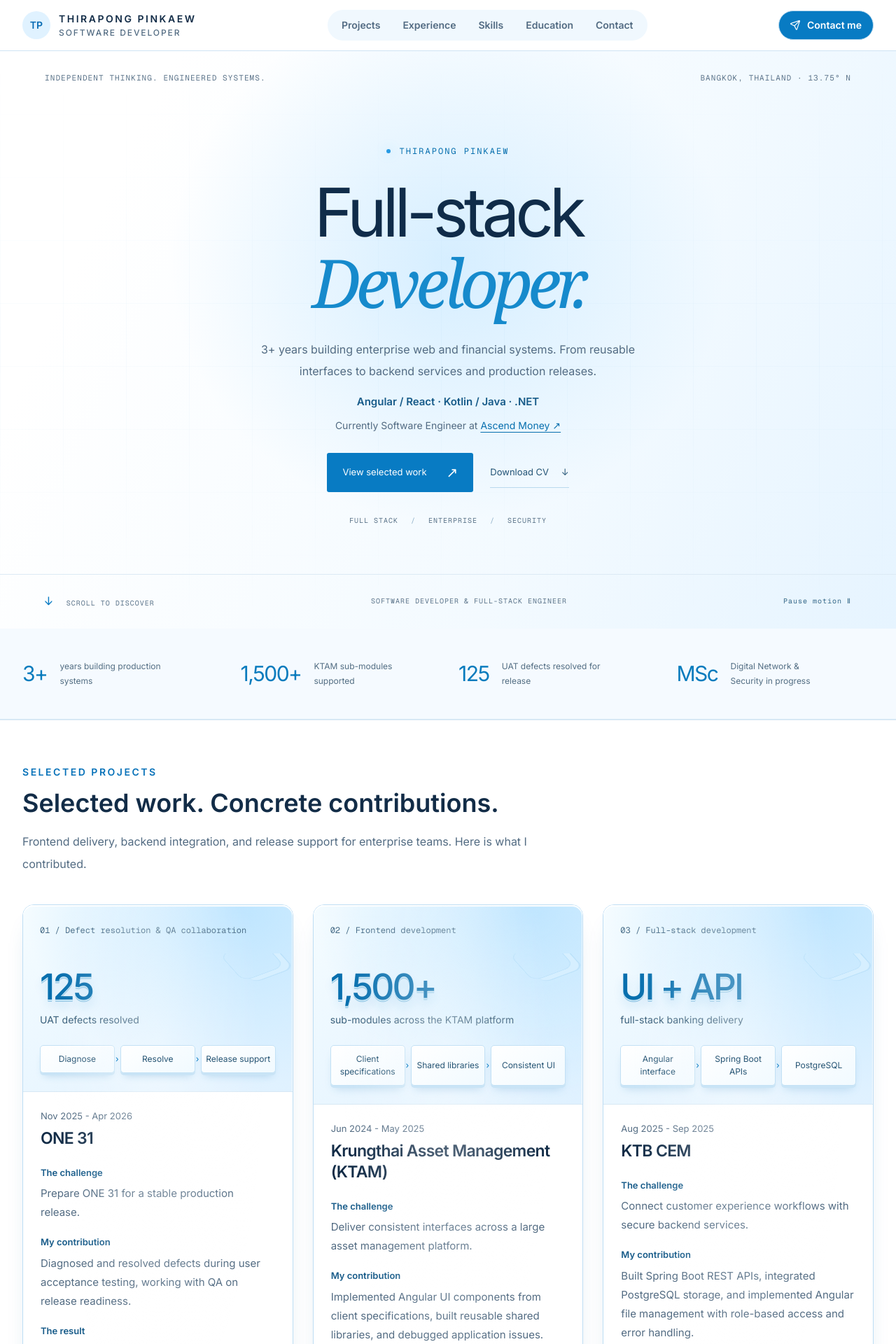
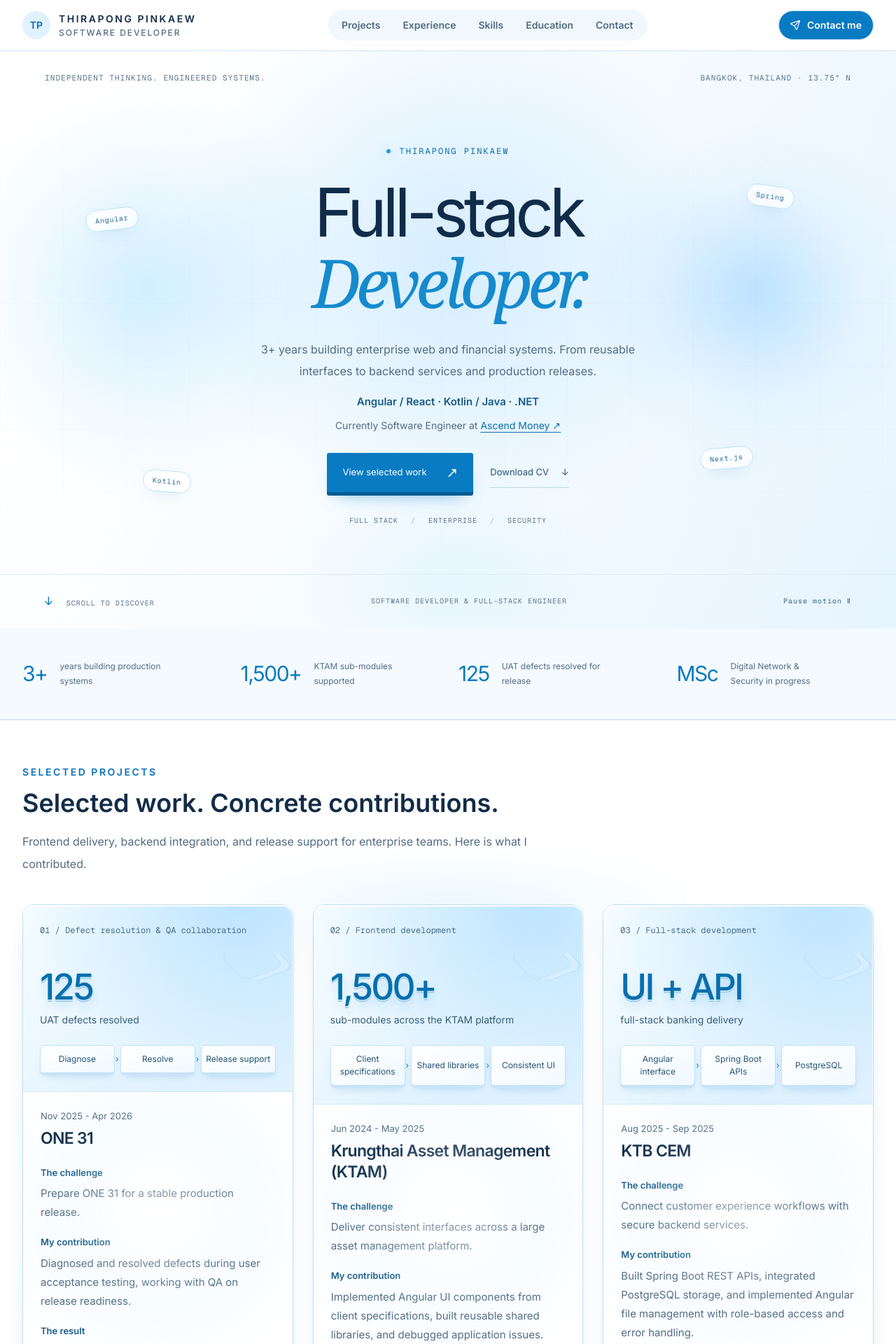
Before and after one commit to TeerapongP/portfolio-site, a Next.js app: page / in a window 1280 px wide. Shown: the top 1920 px of the page at 70% size. Built offline with nearby package versions, Linux system fonts and the light colour scheme.

Commit message:
Add 21st-inspired motion and spotlight effects

```diff
--- a/src/app/globals.css
+++ b/src/app/globals.css
@@ -390,3 +390,31 @@ html {
 .text-hero .hero-disciplines { margin-top: 34px; }
 .text-hero .stage-atmosphere { right: calc(50% - 425px); }
 @media (max-width: 700px) { .text-hero .hero-composition { min-height: auto; padding: 44px 6% 48px; } .text-hero .hero-copy h1 { font-size: clamp(52px, 12vw, 78px); } .text-hero .hero-eyebrow { letter-spacing: .12em; } }
+
+/* 21st.dev-inspired ambient hero, shimmer action, and cursor spotlight. */
+.hero-aurora { position: absolute; inset: 0; z-index: -1; overflow: hidden; pointer-events: none; filter: blur(8px); }
+.hero-aurora span { position: absolute; display: block; border-radius: 999px; opacity: .72; will-change: transform; }
+.aurora-one { width: 44vw; height: 44vw; min-width: 420px; min-height: 420px; left: -12%; top: 5%; background: radial-gradient(circle, #bfe8ff 0, #dff4ff99 42%, transparent 70%); animation: aurora-drift-one 15s ease-in-out infinite alternate; }
+.aurora-two { width: 38vw; height: 38vw; min-width: 360px; min-height: 360px; right: -7%; top: 10%; background: radial-gradient(circle, #a8d9ff 0, #d9efff88 45%, transparent 72%); animation: aurora-drift-two 18s ease-in-out infinite alternate; }
+.aurora-three { width: 32vw; height: 22vw; left: 34%; bottom: -12%; background: radial-gradient(ellipse, #d4f2ffcc 0, transparent 70%); animation: aurora-pulse 12s ease-in-out infinite alternate; }
+.hero-tech-cloud { position: absolute; inset: 70px 4% 80px; z-index: 1; pointer-events: none; }
+.tech-float { position: absolute; padding: 8px 13px; border: 1px solid #bcdff6; border-radius: 999px; background: #ffffffb8; color: #246589; font: 10px var(--font-geist-mono), monospace; letter-spacing: .08em; box-shadow: inset 0 1px 0 #fff, 0 8px 24px -13px #247fba88; backdrop-filter: blur(10px); }
+.tech-angular { left: 6%; top: 23%; transform: translate3d(calc(var(--mx) * -15px), calc(var(--my) * -10px), 0) rotate(-7deg); }
+.tech-spring { right: 8%; top: 18%; transform: translate3d(calc(var(--mx) * 19px), calc(var(--my) * 13px), 0) rotate(8deg); }
+.tech-kotlin { left: 13%; bottom: 17%; transform: translate3d(calc(var(--mx) * -22px), calc(var(--my) * -14px), 0) rotate(5deg); }
+.tech-next { right: 13%; bottom: 22%; transform: translate3d(calc(var(--mx) * 16px), calc(var(--my) * 11px), 0) rotate(-5deg); }
+.shimmer-action { position: relative; isolation: isolate; overflow: hidden; box-shadow: 0 5px 0 #075b93, 0 15px 26px -14px #087bc399; }
+.shimmer-action .shimmer-sweep { position: absolute; inset: -80% -30%; z-index: -1; width: 35%; background: linear-gradient(90deg, transparent, #ffffff80, transparent); transform: translateX(-260%) rotate(16deg); animation: action-shimmer 4.5s ease-in-out infinite; }
+.project-card-3d { --spot-x: 50%; --spot-y: 50%; }
+.project-card-3d::before { background: radial-gradient(360px circle at var(--spot-x) var(--spot-y), #ffffffb0, #9edcff20 38%, transparent 68%); opacity: .58; transition: opacity .25s ease; }
+.project-card-3d:hover::before { opacity: .95; }
+.featured-projects::before { content: ''; position: absolute; inset: -60px 18% auto; height: 140px; z-index: 0; background: radial-gradient(ellipse, #9edcff42, transparent 68%); filter: blur(25px); pointer-events: none; }
+.featured-projects { position: relative; isolation: isolate; }
+.featured-projects > * { z-index: 1; }
+@keyframes aurora-drift-one { to { transform: translate(15vw, 5vh) scale(1.08); } }
+@keyframes aurora-drift-two { to { transform: translate(-12vw, 8vh) scale(.92); } }
+@keyframes aurora-pulse { to { transform: translateY(-5vh) scale(1.2); opacity: .4; } }
+@keyframes action-shimmer { 0%, 62% { transform: translateX(-260%) rotate(16deg); } 88%, 100% { transform: translateX(480%) rotate(16deg); } }
+@media (max-width: 900px) { .hero-tech-cloud { opacity: .6; } .tech-angular, .tech-kotlin { left: 2%; } .tech-spring, .tech-next { right: 2%; } }
+@media (max-width: 700px) { .hero-tech-cloud { display: none; } .hero-aurora { opacity: .72; } }
+@media (prefers-reduced-motion: reduce) { .hero-aurora span, .shimmer-action .shimmer-sweep { animation: none; } }
--- a/src/app/portrait-hero.tsx
+++ b/src/app/portrait-hero.tsx
@@ -66,6 +66,17 @@ export default function PortraitHero() {
     <section ref={stage} className="portrait-hero text-hero" data-paused={paused} aria-labelledby="hero-title">
       <div className="stage-grid" aria-hidden="true" />
       <div className="stage-atmosphere" aria-hidden="true" />
+      <div className="hero-aurora" aria-hidden="true">
+        <span className="aurora-one" />
+        <span className="aurora-two" />
+        <span className="aurora-three" />
+      </div>
+      <div className="hero-tech-cloud" aria-hidden="true">
+        <span className="tech-float tech-angular">Angular</span>
+        <span className="tech-float tech-spring">Spring</span>
+        <span className="tech-float tech-kotlin">Kotlin</span>
+        <span className="tech-float tech-next">Next.js</span>
+      </div>
       <div className="hero-edition"><span>INDEPENDENT THINKING. ENGINEERED SYSTEMS.</span><span>BANGKOK, THAILAND · 13.75° N</span></div>
       <div className="hero-composition">
         <div className="hero-copy">
@@ -75,7 +86,7 @@ export default function PortraitHero() {
           <p className="hero-tech">Angular / React · Kotlin / Java · .NET</p>
           <p className="hero-current">Currently Software Engineer at <a href="#experience">Ascend Money ↗</a></p>
           <div className="hero-links">
-            <a className="hero-primary" href="#projects">View selected work <span aria-hidden="true">↗</span></a>
+            <a className="hero-primary shimmer-action" href="#projects"><span className="shimmer-sweep" aria-hidden="true" />View selected work <span aria-hidden="true">↗</span></a>
             <a className="hero-resume" href="/cv-thirapong-pinkaew.pdf" download>Download CV <span aria-hidden="true">↓</span></a>
           </div>
           <p className="hero-disciplines">FULL STACK <span>/</span> ENTERPRISE <span>/</span> SECURITY</p>
--- a/src/app/project-card.tsx
+++ b/src/app/project-card.tsx
@@ -17,6 +17,8 @@ export default function ProjectCard({ children, variant = "project" }: { childre
       y += (targetY - y) * 0.1;
       node.style.setProperty("--card-x", x.toFixed(4));
       node.style.setProperty("--card-y", y.toFixed(4));
+      node.style.setProperty("--spot-x", `${((x + 1) * 50).toFixed(1)}%`);
+      node.style.setProperty("--spot-y", `${((y + 1) * 50).toFixed(1)}%`);
       if (Math.abs(targetX - x) + Math.abs(targetY - y) > 0.002) {
         frame = requestAnimationFrame(draw);
       } else frame = 0;
@@ -37,6 +39,8 @@ export default function ProjectCard({ children, variant = "project" }: { childre
       bounds = null;
       node.style.setProperty("--card-x", "0");
       node.style.setProperty("--card-y", "0");
+      node.style.setProperty("--spot-x", "50%");
+      node.style.setProperty("--spot-y", "50%");
     };
     node.addEventListener("pointerenter", enter);
     node.addEventListener("pointermove", move, { passive: true });
```
